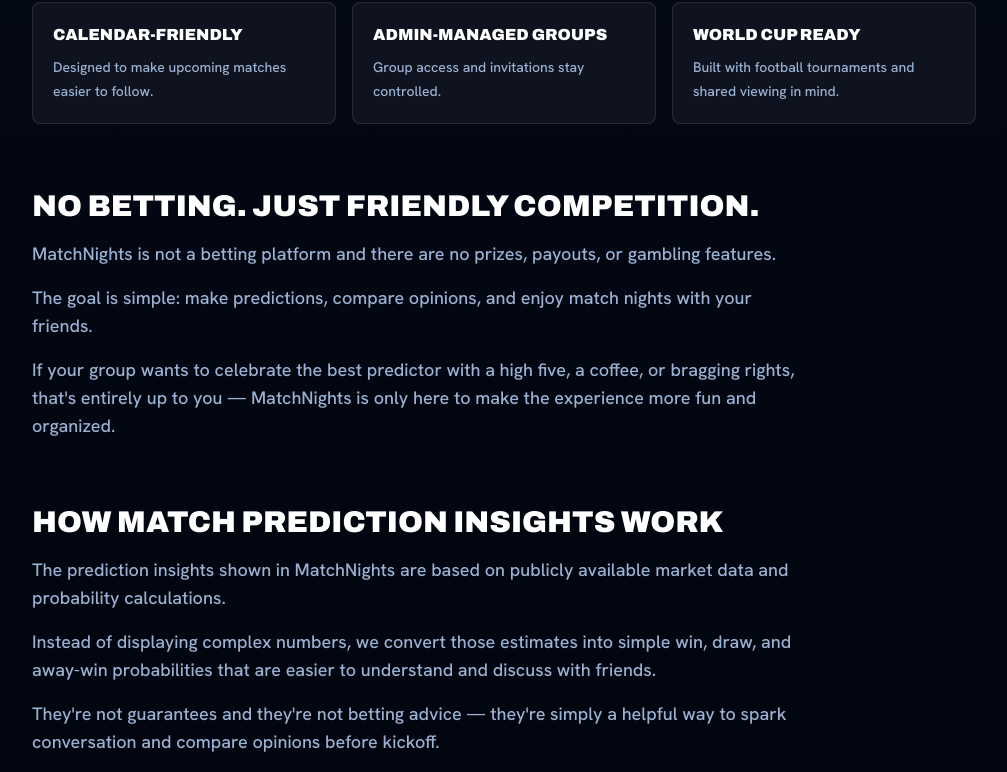
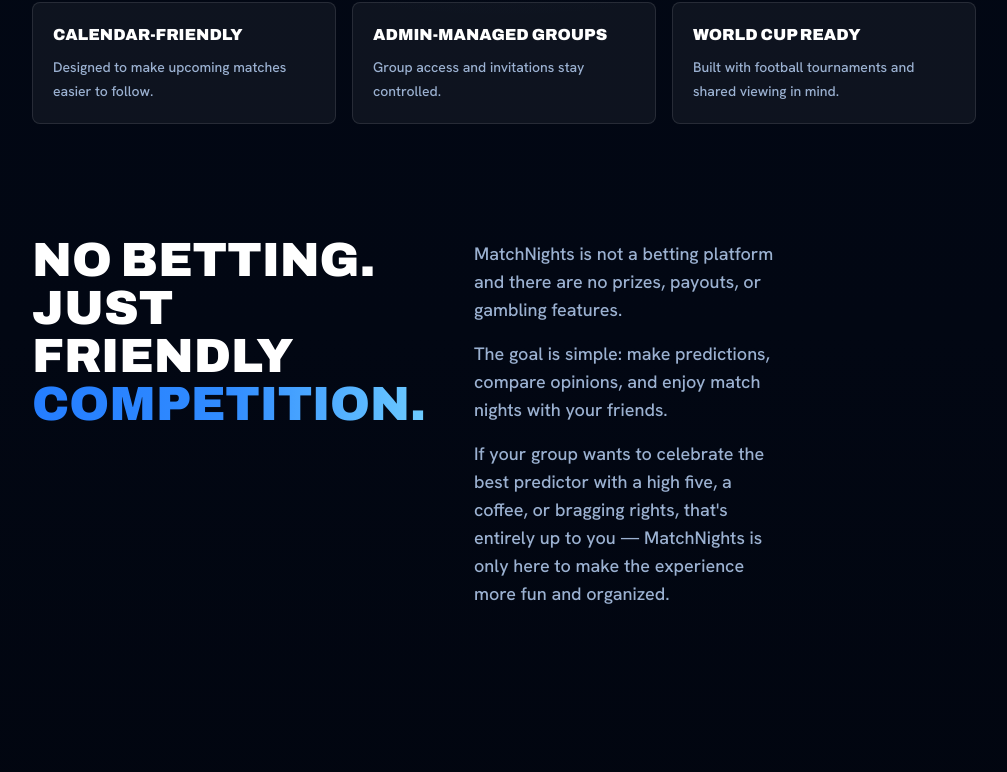
Before and after one commit to Kiradam/matchnights, a React (Vite) app in the folder frontend/: page /learn-more in a window 1280 px wide. Shown: the part 1288-2060 px from the top of the page, without its empty margins (136-1143 px from the left). Built offline with nearby package versions, Linux system fonts and the light colour scheme; no server answers.

Commit message:
Redesign learn more informational sections

```diff
--- a/frontend/src/pages/LearnMorePage.tsx
+++ b/frontend/src/pages/LearnMorePage.tsx
@@ -72,6 +72,32 @@
         {title}
       </h2>
       <div className="mt-4">{children}</div>
+    </section>
+  );
+}
+
+function StatementSection({
+  children,
+  headline,
+}: {
+  children: ReactNode;
+  headline: string[];
+}) {
+  return (
+    <section className="mx-auto grid w-full max-w-5xl gap-6 px-5 py-14 sm:px-8 sm:py-16 lg:grid-cols-[0.38fr_0.62fr] lg:gap-12 lg:px-10 lg:py-20">
+      <h2 className="font-display text-3xl font-black uppercase leading-none tracking-normal text-white sm:text-4xl lg:text-5xl">
+        {headline.map((line, index) => (
+          <span
+            key={line}
+            className={index === headline.length - 1 ? "block bg-gradient-to-r from-[#247dff] via-[#318cff] to-[#6dcbff] bg-clip-text text-transparent" : "block"}
+          >
+            {line}
+          </span>
+        ))}
+      </h2>
+      <div className="max-w-3xl space-y-4 text-base font-medium leading-7 text-[#9bb1d1] sm:text-lg lg:pt-1">
+        {children}
+      </div>
     </section>
   );
 }
@@ -175,8 +201,7 @@
         </div>
       </Section>
 
-      <Section title="No betting. Just friendly competition.">
-        <div className="max-w-3xl space-y-4 text-base font-medium leading-7 text-[#9bb1d1] sm:text-lg">
+      <StatementSection headline={["No betting.", "Just friendly", "competition."]}>
         <p>
           MatchNights is not a betting platform and there are no prizes,
           payouts, or gambling features.
@@ -186,32 +211,28 @@
           match nights with your friends.
         </p>
         <p>
-            If your group wants to celebrate the best predictor with a high
-            five, a coffee, or bragging rights, that's entirely up to you —
-            MatchNights is only here to make the experience more fun and
-            organized.
+          If your group wants to celebrate the best predictor with a high five,
+          a coffee, or bragging rights, that's entirely up to you — MatchNights
+          is only here to make the experience more fun and organized.
         </p>
-        </div>
-      </Section>
+      </StatementSection>
 
-      <Section title="How match prediction insights work">
-        <div className="max-w-3xl space-y-4 text-base font-medium leading-7 text-[#9bb1d1] sm:text-lg">
+      <StatementSection headline={["How match", "prediction", "insights work"]}>
         <p>
           The prediction insights shown in MatchNights are based on publicly
           available market data and probability calculations.
         </p>
         <p>
-            Instead of displaying complex numbers, we convert those estimates
-            into simple win, draw, and away-win probabilities that are easier to
+          Instead of displaying complex numbers, we convert those estimates into
+          simple win, draw, and away-win probabilities that are easier to
           understand and discuss with friends.
         </p>
         <p>
-            They're not guarantees and they're not betting advice — they're
-            simply a helpful way to spark conversation and compare opinions
-            before kickoff.
+          They're not guarantees and they're not betting advice — they're simply
+          a helpful way to spark conversation and compare opinions before
+          kickoff.
         </p>
-        </div>
-      </Section>
+      </StatementSection>
 
       <section className="mx-auto w-full max-w-5xl px-5 py-14 text-center sm:px-8 lg:px-10">
         <div className="rounded-lg border border-[#2d8cff]/30 bg-[#071a3a]/70 px-5 py-10 shadow-[0_22px_70px_rgba(18,108,255,0.18)]">
```
Lines whose indentation alone changed are shown as unchanged.
